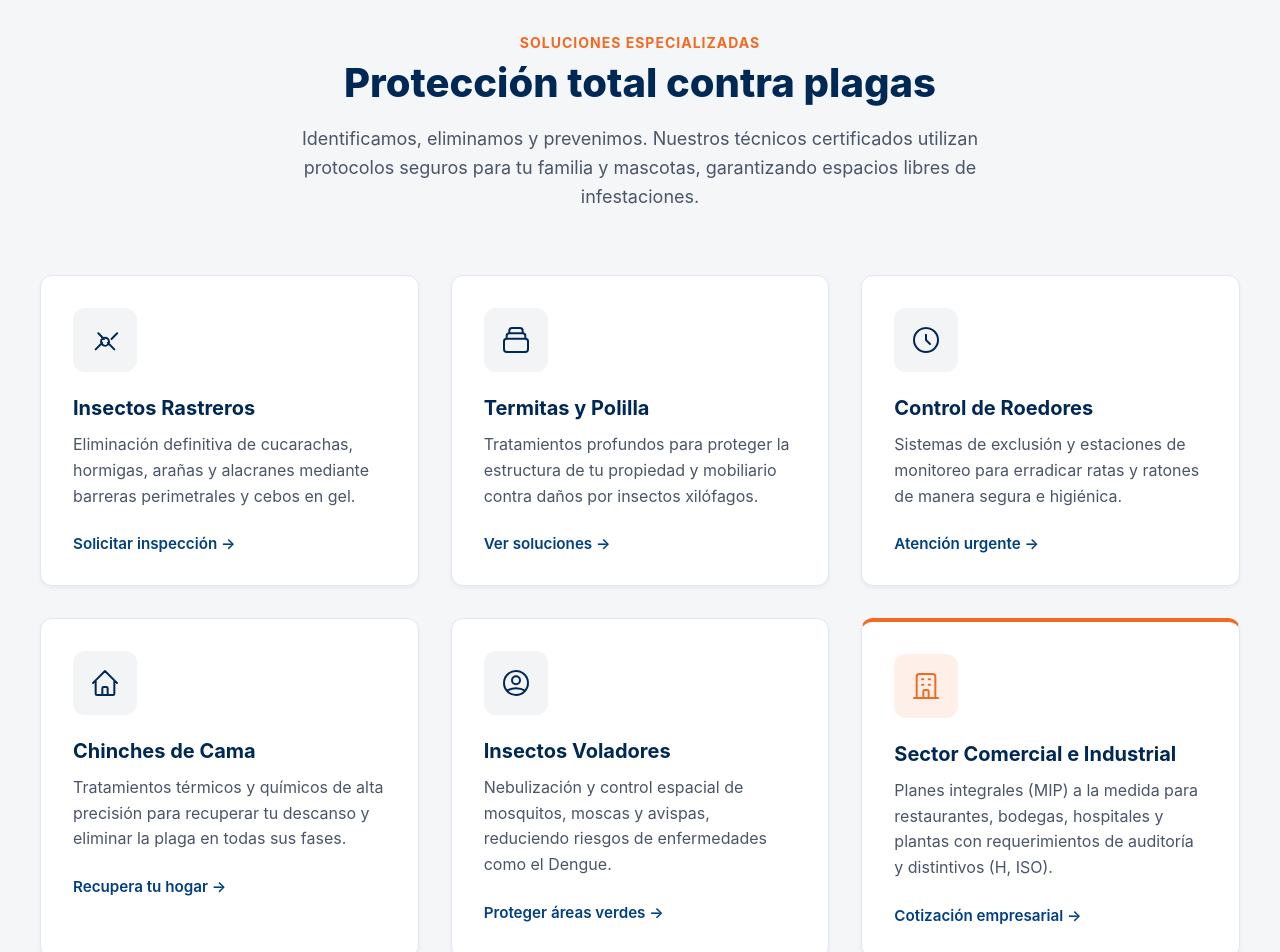
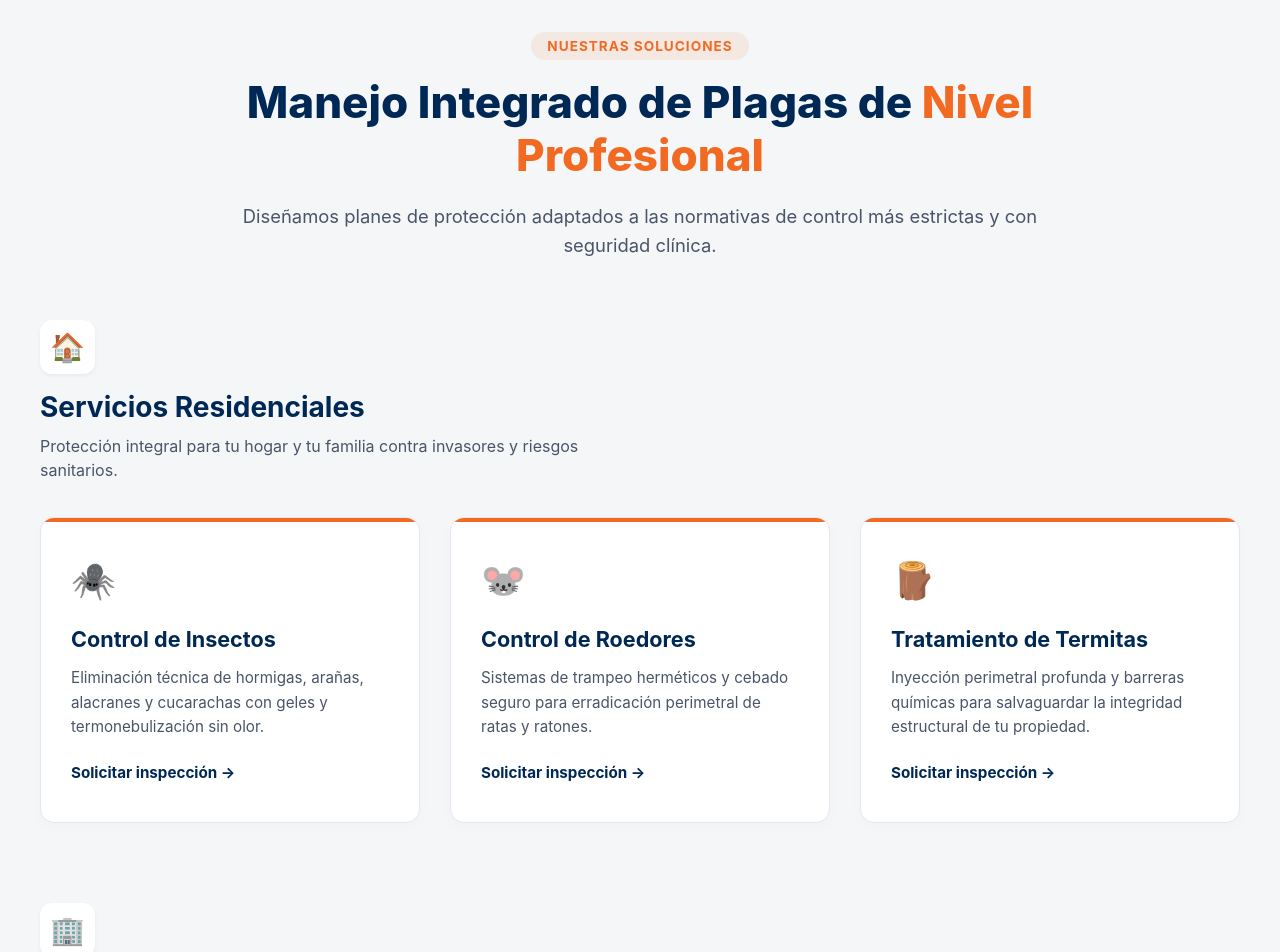
Before and after one commit to Joshi2032/FumiMax, an Angular app: page /servicios in a window 1280 px wide. Shown: the part 180-1132 px from the top of the page. Built offline with nearby package versions, Linux system fonts and the light colour scheme.

Commit message:
adaptacion 22

```diff
--- a/src/app/pages/servicios/servicios.html
+++ b/src/app/pages/servicios/servicios.html
@@ -1,79 +1,79 @@
-<section class="servicios-section">
-  <div class="servicios-container">
-    <div class="servicios-header">
-      <span class="eyebrow">Soluciones Especializadas</span>
-      <h2>Protección total contra plagas</h2>
-      <p class="servicios-descripcion">
-        Identificamos, eliminamos y prevenimos. Nuestros técnicos certificados utilizan protocolos seguros para tu familia y mascotas, garantizando espacios libres de infestaciones.
-      </p>
+<section class="services-page">
+  <div class="services-header">
+    <span class="services-tag">Nuestras Soluciones</span>
+    <h1>Manejo Integrado de Plagas de <em>Nivel Profesional</em></h1>
+    <p>Diseñamos planes de protección adaptados a las normativas de control más estrictas y con seguridad clínica.</p>
+  </div>
+
+  <div class="services-container">
+
+    <div class="services-section-group">
+      <div class="section-title-block">
+        <div class="icon-circle">🏠</div>
+        <h2>Servicios Residenciales</h2>
+        <p>Protección integral para tu hogar y tu familia contra invasores y riesgos sanitarios.</p>
+      </div>
+
+      <div class="services-grid">
+        <div class="service-card">
+          <div class="card-accent"></div>
+          <div class="service-icon">🕷️</div>
+          <h3>Control de Insectos</h3>
+          <p>Eliminación técnica de hormigas, arañas, alacranes y cucarachas con geles y termonebulización sin olor.</p>
+          <a routerLink="/contacto" class="service-link">Solicitar inspección →</a>
+        </div>
+
+        <div class="service-card">
+          <div class="card-accent"></div>
+          <div class="service-icon">🐭</div>
+          <h3>Control de Roedores</h3>
+          <p>Sistemas de trampeo herméticos y cebado seguro para erradicación perimetral de ratas y ratones.</p>
+          <a routerLink="/contacto" class="service-link">Solicitar inspección →</a>
+        </div>
+
+        <div class="service-card">
+          <div class="card-accent"></div>
+          <div class="service-icon">🪵</div>
+          <h3>Tratamiento de Termitas</h3>
+          <p>Inyección perimetral profunda y barreras químicas para salvaguardar la integridad estructural de tu propiedad.</p>
+          <a routerLink="/contacto" class="service-link">Solicitar inspección →</a>
+        </div>
+      </div>
     </div>
 
-    <div class="servicios-grid">
-      <a routerLink="/contacto" class="servicio-card">
-        <div class="servicio-icon">
-          <svg width="32" height="32" fill="none" viewBox="0 0 24 24" stroke="currentColor" stroke-width="1.5"><path stroke-linecap="round" stroke-linejoin="round" d="M14.121 14.121L19 19m-7.778-7.778l-4.242-4.242m9.9 4.242l4.242-4.242M9.879 14.121L5 19m4.879-7.778a3 3 0 114.242 4.242 3 3 0 01-4.242-4.242z" /></svg>
+    <div class="services-section-group">
+      <div class="section-title-block">
+        <div class="icon-circle">🏢</div>
+        <h2>Soluciones Comerciales e Industriales</h2>
+        <p>Programas de Manejo Integrado de Plagas (MIP) alineados con auditorías y certificaciones COFEPRIS.</p>
+      </div>
+
+      <div class="services-grid industrial-grid">
+        <div class="service-card commercial">
+          <div class="card-accent corporate"></div>
+          <div class="service-icon">🏭</div>
+          <h3>Industria y Almacenes</h3>
+          <p>Cordones sanitarios e informes técnicos detallados idóneos para plantas de alimentos y logística exigente.</p>
+          <a routerLink="/contacto" class="service-link">Plan Corporativo →</a>
         </div>
-        <div class="servicio-content">
-          <h3>Insectos Rastreros</h3>
-          <p>Eliminación definitiva de cucarachas, hormigas, arañas y alacranes mediante barreras perimetrales y cebos en gel.</p>
-          <span class="servicio-link">Solicitar inspección &rarr;</span>
+
+        <div class="service-card commercial">
+          <div class="card-accent corporate"></div>
+          <div class="service-icon">🏥</div>
+          <h3>Clínicas y Hospitales</h3>
+          <p>Protocolos de desinfección patógena y sanitización especializada bajo el máximo estándar de inocuidad.</p>
+          <a routerLink="/contacto" class="service-link">Plan Corporativo →</a>
         </div>
-      </a>
 
-      <a routerLink="/contacto" class="servicio-card">
-        <div class="servicio-icon">
-          <svg width="32" height="32" fill="none" viewBox="0 0 24 24" stroke="currentColor" stroke-width="1.5"><path stroke-linecap="round" stroke-linejoin="round" d="M19 11H5m14 0a2 2 0 012 2v6a2 2 0 01-2 2H5a2 2 0 01-2-2v-6a2 2 0 012-2m14 0V9a2 2 0 00-2-2M5 11V9a2 2 0 012-2m0 0V5a2 2 0 012-2h6a2 2 0 012 2v2M7 7h10" /></svg>
+        <div class="service-card commercial">
+          <div class="card-accent corporate"></div>
+          <div class="service-icon">🍽️</div>
+          <h3>Restaurantes y Retail</h3>
+          <p>Monitoreo continuo discreto y efectivo para mantener tu negocio libre de plagas y proteger tu reputación.</p>
+          <a routerLink="/contacto" class="service-link">Plan Corporativo →</a>
         </div>
-        <div class="servicio-content">
-          <h3>Termitas y Polilla</h3>
-          <p>Tratamientos profundos para proteger la estructura de tu propiedad y mobiliario contra daños por insectos xilófagos.</p>
-          <span class="servicio-link">Ver soluciones &rarr;</span>
-        </div>
-      </a>
+      </div>
+    </div>
 
-      <a routerLink="/contacto" class="servicio-card">
-        <div class="servicio-icon">
-          <svg width="32" height="32" fill="none" viewBox="0 0 24 24" stroke="currentColor" stroke-width="1.5"><path stroke-linecap="round" stroke-linejoin="round" d="M12 8v4l3 3m6-3a9 9 0 11-18 0 9 9 0 0118 0z" /></svg>
-        </div>
-        <div class="servicio-content">
-          <h3>Control de Roedores</h3>
-          <p>Sistemas de exclusión y estaciones de monitoreo para erradicar ratas y ratones de manera segura e higiénica.</p>
-          <span class="servicio-link">Atención urgente &rarr;</span>
-        </div>
-      </a>
-
-      <a routerLink="/contacto" class="servicio-card">
-        <div class="servicio-icon">
-          <svg width="32" height="32" fill="none" viewBox="0 0 24 24" stroke="currentColor" stroke-width="1.5"><path stroke-linecap="round" stroke-linejoin="round" d="M3 12l2-2m0 0l7-7 7 7M5 10v10a1 1 0 001 1h3m10-11l2 2m-2-2v10a1 1 0 01-1 1h-3m-6 0a1 1 0 001-1v-4a1 1 0 011-1h2a1 1 0 011 1v4a1 1 0 001 1m-6 0h6" /></svg>
-        </div>
-        <div class="servicio-content">
-          <h3>Chinches de Cama</h3>
-          <p>Tratamientos térmicos y químicos de alta precisión para recuperar tu descanso y eliminar la plaga en todas sus fases.</p>
-          <span class="servicio-link">Recupera tu hogar &rarr;</span>
-        </div>
-      </a>
-
-      <a routerLink="/contacto" class="servicio-card">
-        <div class="servicio-icon">
-          <svg width="32" height="32" fill="none" viewBox="0 0 24 24" stroke="currentColor" stroke-width="1.5"><path stroke-linecap="round" stroke-linejoin="round" d="M5.121 17.804A13.937 13.937 0 0112 16c2.5 0 4.847.655 6.879 1.804M15 10a3 3 0 11-6 0 3 3 0 016 0zm6 2a9 9 0 11-18 0 9 9 0 0118 0z" /></svg>
-        </div>
-        <div class="servicio-content">
-          <h3>Insectos Voladores</h3>
-          <p>Nebulización y control espacial de mosquitos, moscas y avispas, reduciendo riesgos de enfermedades como el Dengue.</p>
-          <span class="servicio-link">Proteger áreas verdes &rarr;</span>
-        </div>
-      </a>
-
-      <a routerLink="/contacto" class="servicio-card highlight-card">
-        <div class="servicio-icon">
-          <svg width="32" height="32" fill="none" viewBox="0 0 24 24" stroke="currentColor" stroke-width="1.5"><path stroke-linecap="round" stroke-linejoin="round" d="M19 21V5a2 2 0 00-2-2H7a2 2 0 00-2 2v16m14 0h2m-2 0h-5m-9 0H3m2 0h5M9 7h1m-1 4h1m4-4h1m-1 4h1m-5 10v-5a1 1 0 011-1h2a1 1 0 011 1v5m-4 0h4" /></svg>
-        </div>
-        <div class="servicio-content">
-          <h3>Sector Comercial e Industrial</h3>
-          <p>Planes integrales (MIP) a la medida para restaurantes, bodegas, hospitales y plantas con requerimientos de auditoría y distintivos (H, ISO).</p>
-          <span class="servicio-link">Cotización empresarial &rarr;</span>
-        </div>
-      </a>
-    </div>
   </div>
 </section>
--- a/src/app/pages/servicios/servicios.scss
+++ b/src/app/pages/servicios/servicios.scss
@@ -1,139 +1,193 @@
 @use '../variables' as *;
+@use 'sass:color';
 
-.servicios-section {
+.services-page {
+  padding: 80px 20px;
   background-color: $gris-fondo;
-  padding: 5rem 2rem;
   font-family: 'Inter', sans-serif;
 }
 
-.servicios-container {
+.services-header {
+  text-align: center;
+  max-width: 800px;
+  margin: 0 auto 60px auto;
+
+  .services-tag {
+    display: inline-block;
+    padding: 6px 16px;
+    background: rgba($brand-orange, 0.1);
+    color: $brand-orange;
+    border-radius: 50px;
+    font-weight: 700;
+    font-size: 0.85rem;
+    text-transform: uppercase;
+    letter-spacing: 1px;
+    margin-bottom: 16px;
+  }
+
+  h1 {
+    font-size: 2.75rem;
+    color: $brand-navy;
+    font-weight: 800;
+    line-height: 1.2;
+    margin: 0 0 20px 0;
+
+    em {
+      font-style: normal;
+      color: $brand-orange;
+    }
+  }
+
+  p {
+    color: $gris-texto;
+    font-size: 1.15rem;
+    line-height: 1.6;
+    margin: 0;
+  }
+}
+
+.services-container {
   max-width: 1200px;
   margin: 0 auto;
+  display: flex;
+  flex-direction: column;
+  gap: 80px;
 }
 
-.servicios-header {
-  text-align: center;
-  max-width: 700px;
-  margin: 0 auto 4rem auto;
+.services-section-group {
+  display: flex;
+  flex-direction: column;
+  gap: 35px;
+}
 
-  .eyebrow {
-    display: inline-block;
-    color: $brand-orange;
-    font-weight: 700;
-    text-transform: uppercase;
-    letter-spacing: 1px;
-    font-size: 0.875rem;
-    margin-bottom: 0.5rem;
+.section-title-block {
+  display: flex;
+  flex-direction: column;
+  align-items: flex-start;
+  max-width: 600px;
+
+  .icon-circle {
+    font-size: 1.75rem;
+    background-color: #ffffff;
+    padding: 10px;
+    border-radius: 12px;
+    box-shadow: $shadow-sm;
+    margin-bottom: 16px;
   }
 
   h2 {
+    font-size: 1.75rem;
     color: $brand-navy;
-    font-size: 2.5rem;
-    font-weight: 800;
-    margin: 0 0 1rem 0;
-    line-height: 1.2;
+    font-weight: 700;
+    margin: 0 0 10px 0;
   }
 
-  .servicios-descripcion {
+  p {
     color: $gris-texto;
-    font-size: 1.125rem;
-    line-height: 1.6;
+    font-size: 1rem;
+    line-height: 1.5;
+    margin: 0;
   }
 }
 
-.servicios-grid {
+// Rejilla maestra de CSS Grid
+.services-grid {
   display: grid;
   grid-template-columns: repeat(auto-fit, minmax(320px, 1fr));
-  gap: 2rem;
+  gap: 30px;
+  width: 100%;
 }
 
-.servicio-card {
-  background: $blanco-limpio;
+.service-card {
+  background-color: $blanco-limpio;
   border: 1px solid $gris-bordes;
-  border-radius: 12px;
-  padding: 2rem;
-  text-decoration: none; // Evita subrayado por ser una etiqueta <a>
+  border-radius: 14px;
+  padding: 40px 30px;
+  position: relative;
+  overflow: hidden;
+  box-shadow: 0 4px 15px rgba(0, 0, 0, 0.02);
   display: flex;
   flex-direction: column;
+  align-items: flex-start;
   transition: $transition-base;
-  box-shadow: $shadow-sm;
 
   &:hover {
     transform: translateY(-5px);
     box-shadow: $shadow-hover;
-    border-color: $brand-navy-light;
+    border-color: rgba($brand-navy, 0.12);
+  }
 
-    .servicio-icon {
-      background: $brand-navy;
-      color: $blanco-limpio;
-    }
+  .card-accent {
+    position: absolute;
+    top: 0;
+    left: 0;
+    right: 0;
+    height: 4px;
+    background-color: $brand-orange; // Detalle Naranja para residencial
 
-    .servicio-link {
-      color: $brand-orange;
-      padding-left: 5px; // Pequeña animación del texto
+    &.corporate {
+      background-color: $brand-navy; // Detalle Azul para corporativo
     }
   }
 
-  .servicio-icon {
-    width: 64px;
-    height: 64px;
-    background: rgba($brand-navy, 0.05);
-    color: $brand-navy;
-    border-radius: 12px;
-    display: flex;
-    align-items: center;
-    justify-content: center;
-    margin-bottom: 1.5rem;
-    transition: $transition-base;
+  .service-icon {
+    font-size: 2.25rem;
+    margin-bottom: 24px;
   }
 
   h3 {
+    font-size: 1.35rem;
     color: $brand-navy;
-    font-size: 1.25rem;
     font-weight: 700;
-    margin: 0 0 0.75rem 0;
+    margin: 0 0 14px 0;
   }
 
   p {
     color: $gris-texto;
+    font-size: 0.95rem;
     line-height: 1.6;
-    margin: 0 0 1.5rem 0;
-    flex-grow: 1; // Empuja el enlace hacia abajo si hay poco texto
+    margin: 0 0 24px 0;
+    flex-grow: 1; // Empuja el link al fondo uniformemente
   }
 
-  .servicio-link {
-    color: $brand-navy-light;
-    font-weight: 600;
+  .service-link {
+    color: $brand-navy;
+    text-decoration: none;
+    font-weight: 700;
     font-size: 0.95rem;
-    transition: $transition-base;
+    transition: color 0.2s ease;
+
+    &:hover {
+      color: $brand-orange;
+    }
   }
 
-  // Estilo especial para la tarjeta empresarial
-  &.highlight-card {
-    border-top: 4px solid $brand-orange;
+  &.commercial {
+    .service-link {
+      color: $brand-orange;
 
-    .servicio-icon {
-      color: $brand-orange;
-      background: rgba($brand-orange, 0.1);
-    }
-
-    &:hover {
-      border-color: $brand-orange;
-
-      .servicio-icon {
-        background: $brand-orange;
-        color: $blanco-limpio;
+      &:hover {
+        color: $brand-navy;
       }
     }
   }
 }
 
-// Responsive
 @media (max-width: 768px) {
-  .servicios-header h2 {
-    font-size: 2rem;
+  .services-header h1 {
+    font-size: 2.2rem;
   }
-  .servicios-grid {
-    grid-template-columns: 1fr; // Una columna en móviles
+
+  .services-container {
+    gap: 60px;
+  }
+
+  .section-title-block {
+    align-items: center;
+    text-align: center;
+  }
+
+  .service-card {
+    padding: 30px 24px;
   }
 }
```
